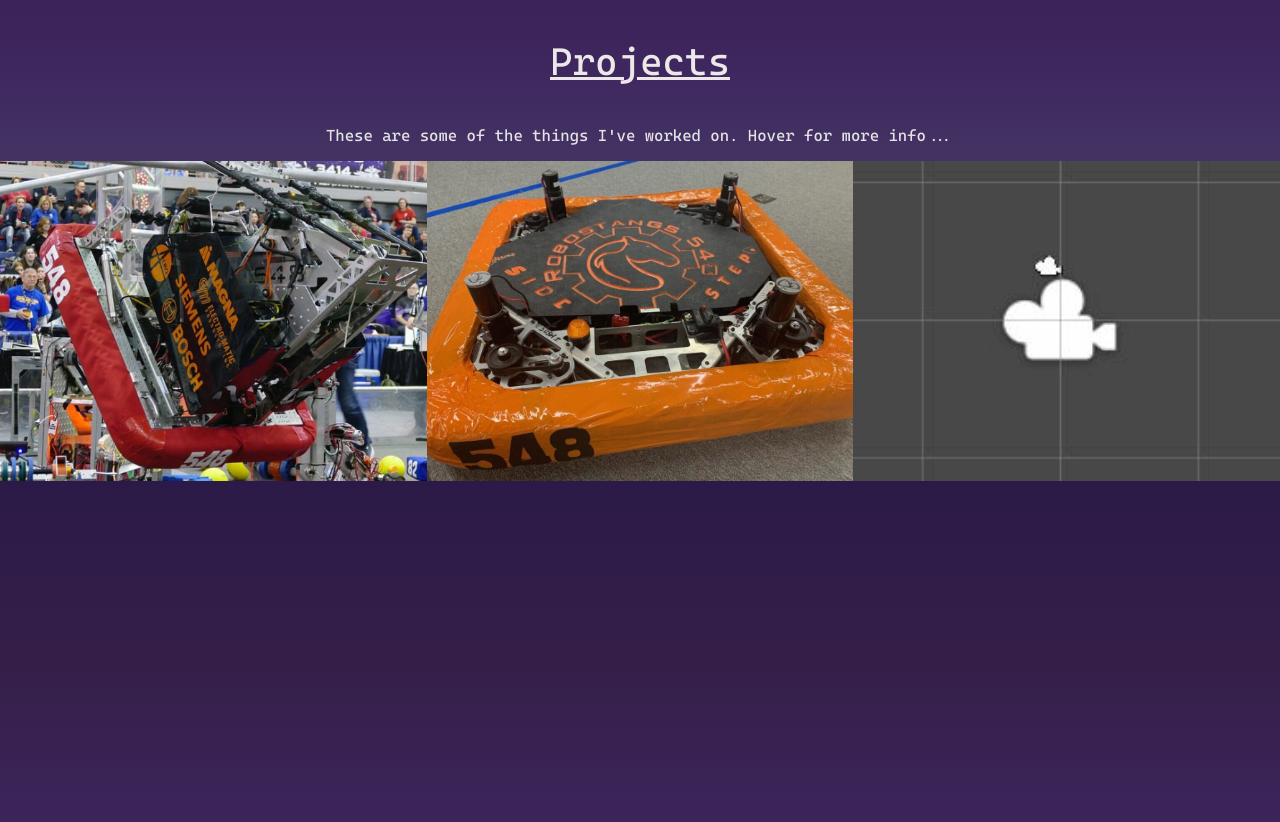
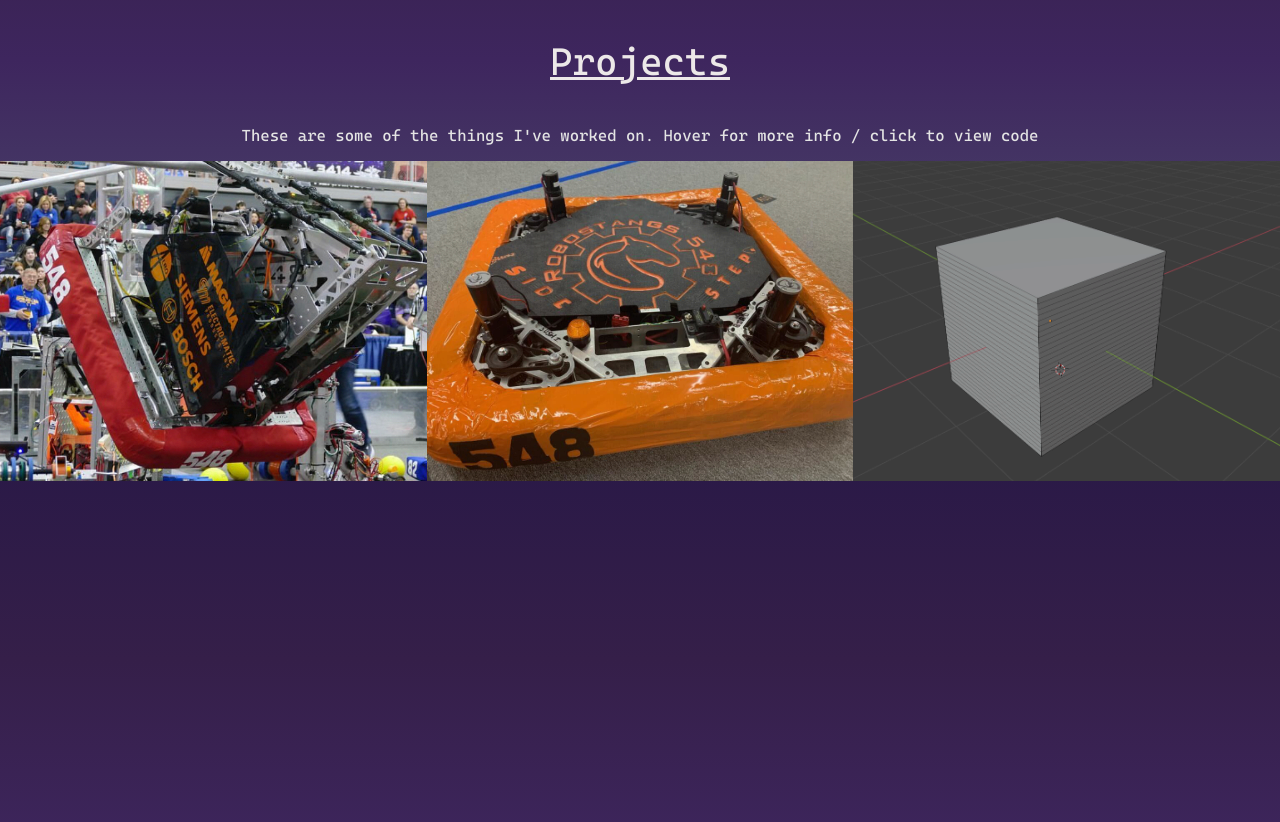
Before and after one commit to PhillBost/PhillBost.github.io, a plain HTML site: page index.html in a window 1280 px wide. Shown: the part 1140-1962 px from the top of the page. Drawn offline with Linux system fonts and the light colour scheme.

Commit message:
second-release

```diff
--- a/index.html
+++ b/index.html
@@ -4,7 +4,7 @@
 
 <head>
     <meta charset="UTF-8">
-    <title>opening</title>
+    <title>Phillip Bernwanger | Portfolio</title>
     <link rel="stylesheet" href="titlestyles.css">
 </head>
 
@@ -67,7 +67,7 @@
 
         <div class="hover">
             <p>These are some of the things I've worked on.
-            Hover for more info...</p>
+            Hover for more info / click to view code</p>
         </div>
         <div class="portfolio-header-wrapper">
             <div class="portfolio-items-wrapper">
@@ -98,7 +98,7 @@
                         </div>
                 </a>
                 <a href = https://github.com/phillardb/Phills-Space-Game class="portfolio-item-wrapper">
-                    <div class="portfolio-img-background" style="background-image:url(images/cameraicon.jpg)"></div>
+                    <div class="portfolio-img-background" style="background-image:url(images/unitycube.png)"></div>
                         <div class="img-text-wrapper">
                             <div class="subtitle">
                                 This Unity C# project consists of a few scripts that
```
Also changed, not shown: images/unitycube.png (added).
